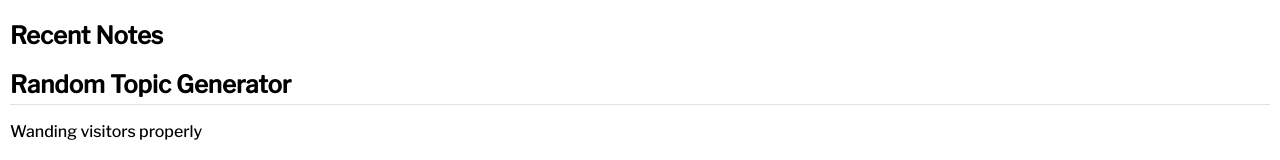
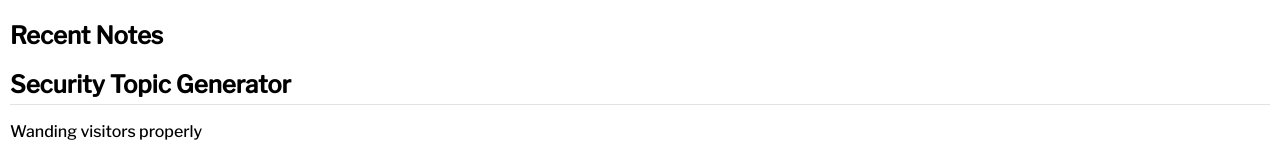
Before and after one commit to chrisvneal/security-soup, a React (Create React App) app: page / in a window 1280 px wide. Shown: the part 1639-1799 px from the top of the page. Built offline with nearby package versions, Linux system fonts and the light colour scheme.

Commit message:
Changed instances of 'random' to 'security'

```diff
--- a/src/App.js
+++ b/src/App.js
@@ -5,7 +5,7 @@ import Tasks from "./components/Tasks";
 import SiteHeader from "./components/Site/SiteHeader";
 import SiteFooter from "./components/Site/SiteFooter";
 import SiteStatus from "./components/SiteStatus";
-import RandomTopicGenerator from "./components/RandomTopicGenerator";
+import SecurityTopicGenerator from "./components/SecurityTopicGenerator";
 import { officers, supTasks } from "./data";
 
 import "./styles.scss";
@@ -21,7 +21,7 @@ const App = () => {
 
         <Notes />
 
-        <RandomTopicGenerator />
+        <SecurityTopicGenerator />
       </main>
       <SiteFooter />
     </div>
--- a/src/components/RandomTopicGenerator.js
+++ b/src/components/SecurityTopicGenerator.js
@@ -1,7 +1,7 @@
 import React, { useState } from "react";
 import { securityTopics } from "../data";
 
-const RandomTopicGenerator = () => {
+const SecurityTopicGenerator = () => {
   const [currentTopic, setCurrentTopic] = useState(0);
   // console.log("current topic: " + currentTopic);
 
@@ -12,19 +12,19 @@ const RandomTopicGenerator = () => {
       setCurrentTopic((prevState) => prevState + 1);
     }
 
-    document.querySelector(".random-topic").textContent =
+    document.querySelector(".security-topic").textContent =
       securityTopics[currentTopic];
   };
 
   return (
-    <section className="random-topic-generator">
-      <h2>Random Topic Generator</h2>
+    <section className="security-topic-generator">
+      <h2>Security Topic Generator</h2>
       <p className="security-topic">{securityTopics[currentTopic]}</p>
-      <button onClick={showNextTopic} className="randomtopic-btn">
+      <button onClick={showNextTopic} className="securitytopic-btn">
         Generate topic
       </button>
     </section>
   );
 };
 
-export default RandomTopicGenerator;
+export default SecurityTopicGenerator;
--- a/src/styles.scss
+++ b/src/styles.scss
@@ -53,7 +53,7 @@ section {
 
 // Button styles
 
-.savenote-btn, .randomtopic-btn {
+.savenote-btn, .securitytopic-btn {
   width: 100%;
   padding: 20px 0;
   border: none;
```
